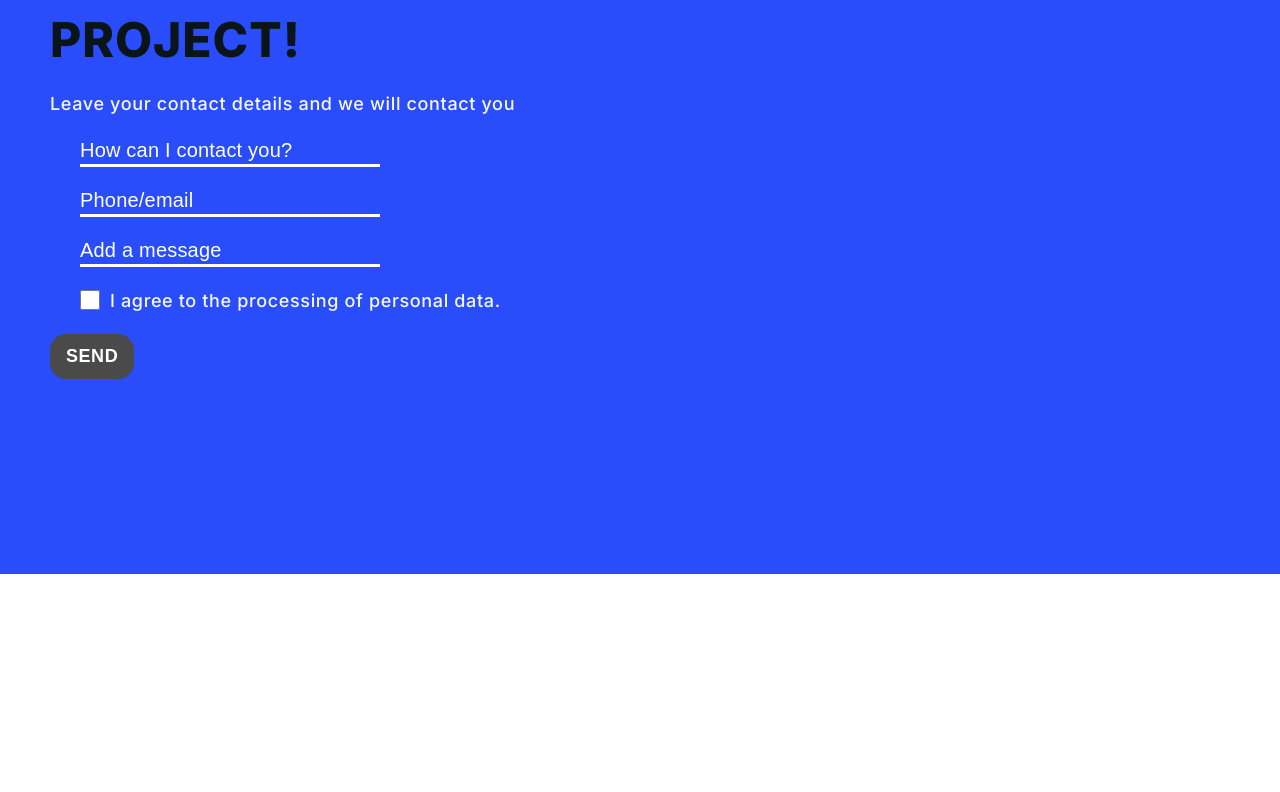
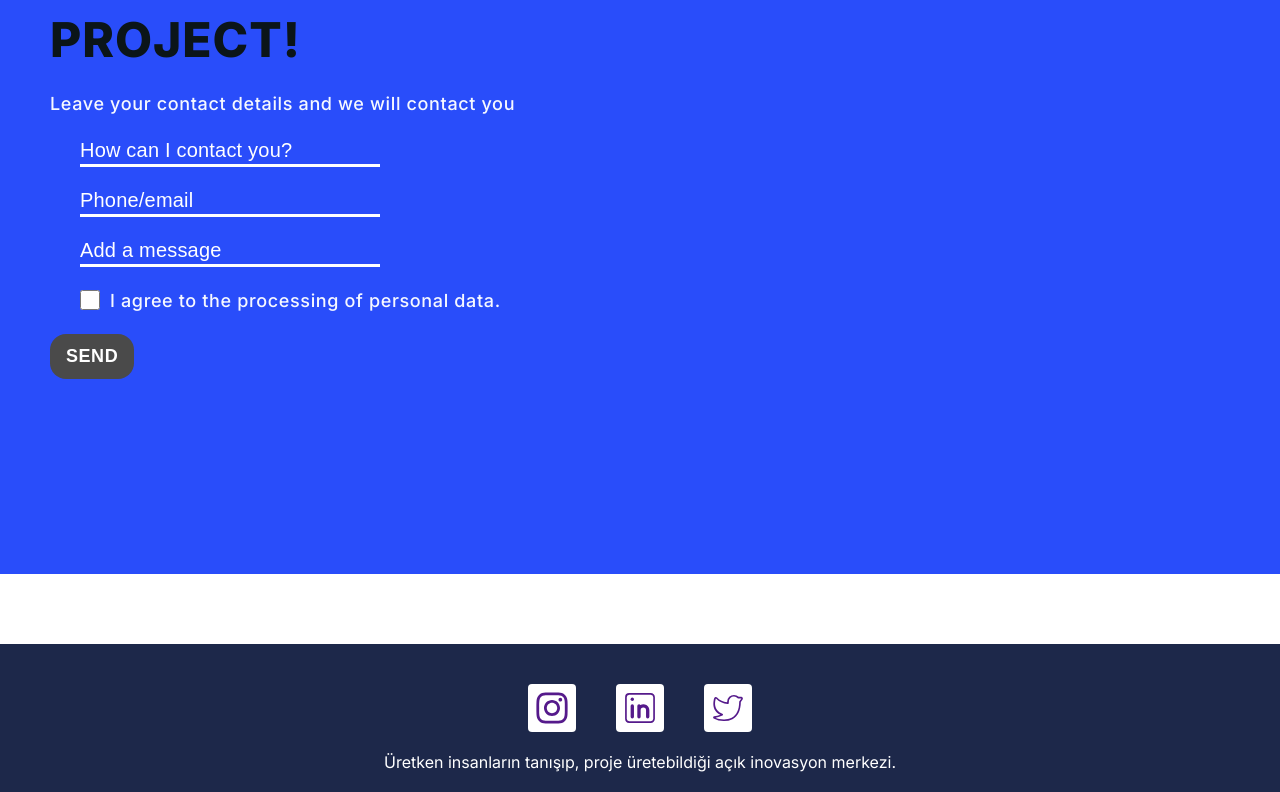
Before and after one commit to MazlumErk/kargakarga-tasks, a Next.js app: page /kargakarga in a window 1280 px wide. Shown: the part 4859-5651 px from the top of the page. Before the commit the page ends 5433 px from the top, so only its background shows below. Built offline with nearby package versions, Linux system fonts and the light colour scheme.

Commit message:
kargakarga: added: footer

```diff
--- a/app/kargakarga/page.tsx
+++ b/app/kargakarga/page.tsx
@@ -10,6 +10,7 @@ import KStaff from "@/components/kStaff";
 import KStartTheProject from "@/components/kStartTheProject";
 import KFaq from "@/components/kFaq";
 import KLetsStart from "@/components/kLetsStart";
+import KFooter from "@/components/kFooter";
 
 export default function Kargakarga() {
   // states
@@ -29,6 +30,7 @@ export default function Kargakarga() {
       <KStartTheProject />
       <KFaq/>
       <KLetsStart/>
+      <KFooter/>
     </main>
   );
 }
--- /dev/null
+++ b/components/kContact/index.tsx
@@ -0,0 +1,15 @@
+// next js
+import Link from "next/link";
+// react js
+import React from "react";
+import { IconType } from "react-icons";
+
+interface KContactProps {
+  icon: React.ReactNode;
+  href: string,
+}
+
+export default function KContact(props: KContactProps) {
+  const { icon, href } = props;
+  return <Link href={href}>{icon}</Link>;
+}
--- /dev/null
+++ b/components/kFooter/index.tsx
@@ -0,0 +1,28 @@
+// React js
+import React from "react";
+import { AiOutlineInstagram } from "react-icons/ai";
+import { CiLinkedin, CiTwitter } from "react-icons/ci";
+import KContact from "../kContact";
+
+// Icons
+
+const contacts = [
+  { icon: <AiOutlineInstagram />, href: "" },
+  { icon: <CiLinkedin />, href: "" },
+  { icon: <CiTwitter />, href: "" },
+];
+
+export default function KFooter() {
+  return (
+    <div className="kFooter">
+      <div className="contacts">
+        {contacts.map((contact, index) => (
+          <KContact icon={contact.icon} href={contact.href} key={index} />
+        ))}
+      </div>
+      <p>
+        Üretken insanların tanışıp, proje üretebildiği açık inovasyon merkezi.{" "}
+      </p>
+    </div>
+  );
+}
--- /dev/null
+++ b/public/styles/components/kFooter.scss
@@ -0,0 +1,31 @@
+.kFooter {
+    padding: 20px;
+  width: 100%;
+  background-color: #1d284a;
+  display: flex;
+  flex-direction: column;
+  align-items: center;
+  justify-content: center;
+
+  .contacts {
+    display: flex;
+    flex-direction: row;
+    align-items: center;
+    justify-content: center;
+  }
+
+  a {
+    background-color: white;
+    display: flex;
+    align-items: center;
+    justify-content: center;
+    margin: 20px;
+    border-radius: 4px;
+    padding: 4px;
+    font-size: 40px;
+  }
+
+  p {
+    color: white;
+  }
+}
--- a/public/styles/globals.scss
+++ b/public/styles/globals.scss
@@ -40,6 +40,7 @@
 @import "./components/kFaqCard.scss";
 @import "./components/kLetsStart.scss";
 @import "./components/kLetsStartForm.scss";
+@import "./components/kFooter.scss";
 
 // global
 
```
